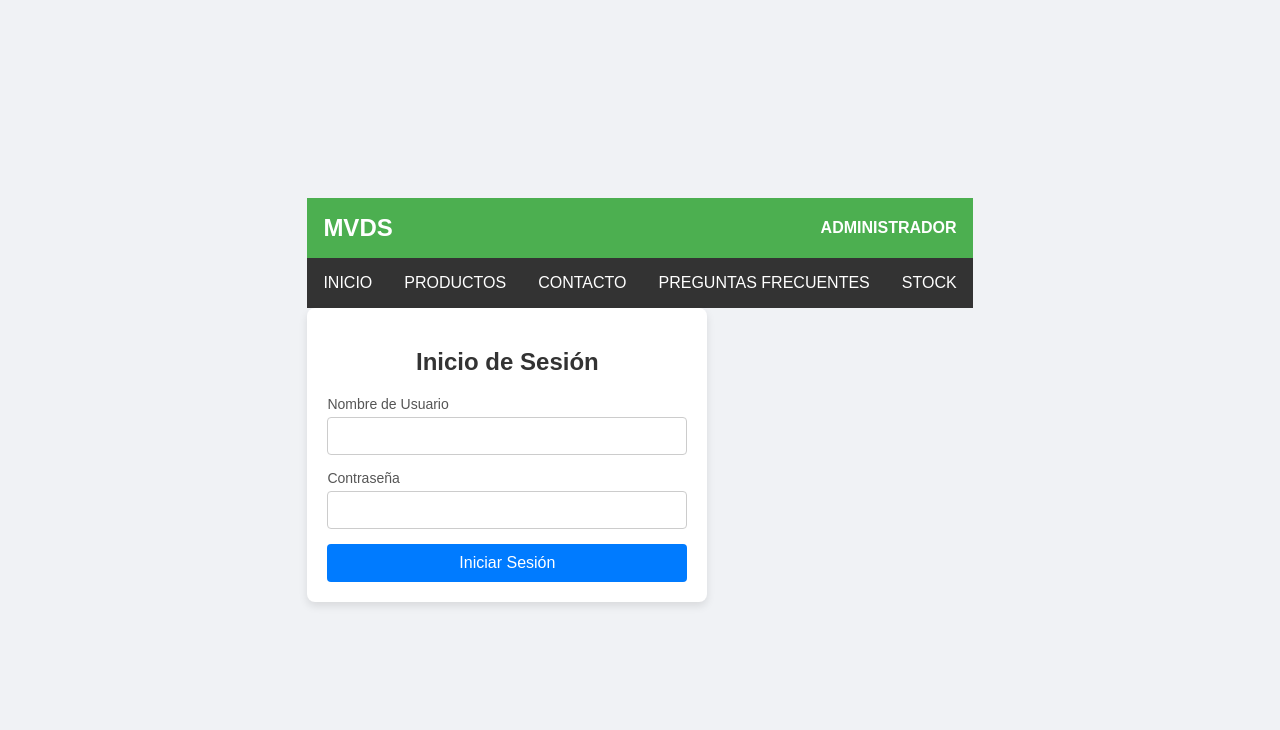
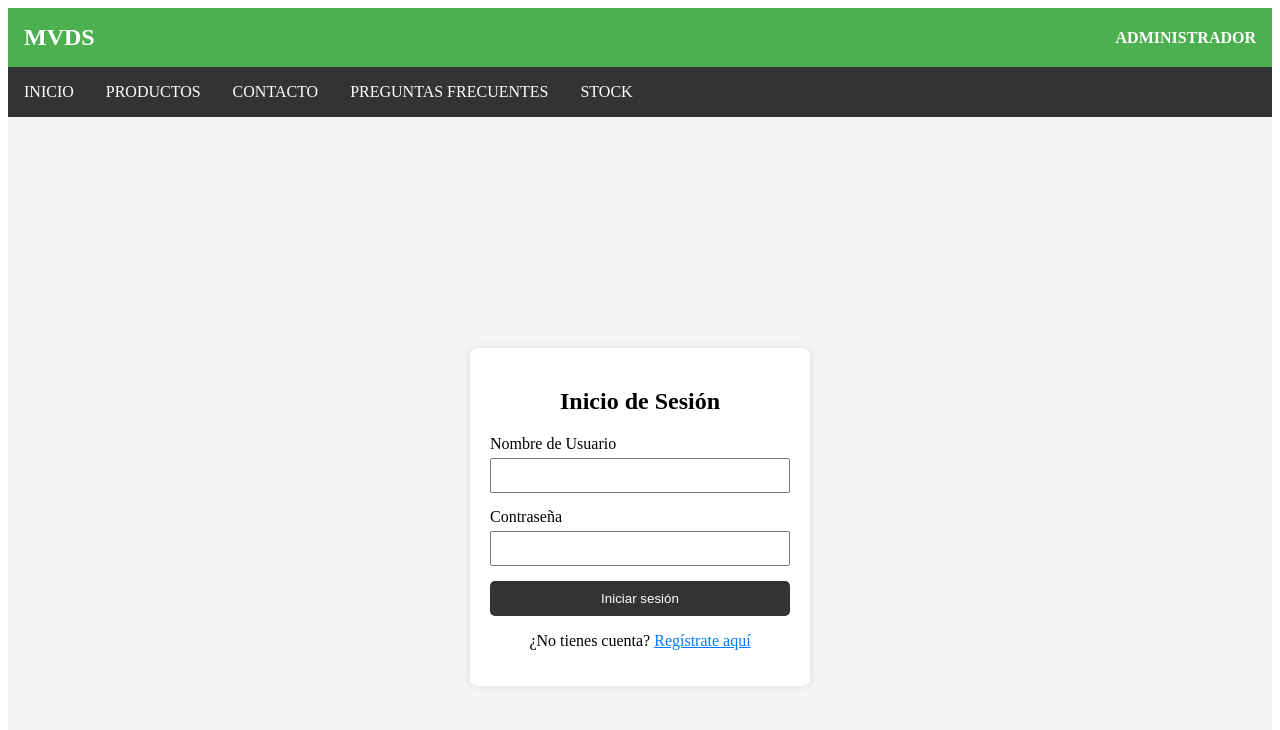
Before and after one commit to FedeRom28/tpifinal, a React (Vite) app: page /LoginForm in a window 1280 px wide. Shown: the top 730 px of the page. Built offline with nearby package versions, Linux system fonts and the light colour scheme.

Commit message:
se hicieron ccambios en los componentes

```diff
--- a/src/App.jsx
+++ b/src/App.jsx
@@ -8,8 +8,6 @@ import LoginForm from "./componentes/LoginForm";
 import Stock from './componentes/Stock';
 import Inicio from './componentes/Inicio';
 
-
-
 class App extends Component {
   constructor(props) {
     super(props);
@@ -17,6 +15,7 @@ class App extends Component {
       searchTerm: ''
     };
   }
+
   render() {
     return (
       <Router>
@@ -26,14 +25,14 @@ class App extends Component {
 
           <main className="flex-grow-1 container my-4">
             <Routes>
-                  <Route path="/" element={<Inicio searchTerm={this.state.searchTerm} />} />
-                  <Route path="/LoginForm" element={<LoginForm/>} />
-                  <Route path="/Modal" element={<Modal/>} />
+              <Route path="/" element={<LoginForm />} />
+              <Route path="/LoginForm" element={<LoginForm />} />
+              <Route path="/Modal" element={<Modal />} />
               <Route path="/Stock" element={<Stock />} />
-                  <Route path="/Navbar" element={<Navbar/>} />
+              <Route path="/Navbar" element={<Navbar />} />
               <Route path="/ProductTable" element={<ProductTable />} />
-                  <Route path="/Header" element={<Header/>} />
-
+              <Route path="/Header" element={<Header />} />
+              <Route path="/Inicio" element={<Inicio searchTerm={this.state.searchTerm} />} />  {/* Ajustar la ruta aquí */}
             </Routes>
           </main>
         </div>
@@ -42,6 +41,4 @@ class App extends Component {
   }
 }
 
-
-
 export default App;
--- a/src/componentes/Inicio.jsx
+++ b/src/componentes/Inicio.jsx
@@ -1,6 +1,5 @@
 import React, { Component } from 'react';
 import './Inicio.css';
-
 class Inicio extends Component {
   state = {
     productos: [
--- a/src/componentes/LoginForm.css
+++ b/src/componentes/LoginForm.css
@@ -1,80 +1,67 @@
-/* LoginForm.css */
-
-body {
-  font-family: Arial, sans-serif;
-  background-color: #f0f2f5;
-  margin: 0;
+.login-container {
   display: flex;
   justify-content: center;
   align-items: center;
   height: 100vh;
+  background-color: #f5f5f5;
 }
 
-.login-container {
-  width: 100%;
-  max-width: 400px;
+.login-form {
   background: #fff;
   padding: 20px;
   border-radius: 8px;
-  box-shadow: 0 4px 8px rgba(0, 0, 0, 0.1);
-  box-sizing: border-box;
-}
-
-.login-form {
-  display: flex;
-  flex-direction: column;
+  box-shadow: 0 0 10px rgba(0, 0, 0, 0.1);
+  width: 300px;
 }
 
 .login-form h2 {
+  text-align: center;
   margin-bottom: 20px;
-  color: #333;
-  text-align: center;
 }
 
 .form-group {
   margin-bottom: 15px;
 }
 
-label {
-  font-size: 14px;
-  color: #555;
+.form-group label {
+  display: block;
   margin-bottom: 5px;
-  display: block;
 }
 
-input {
+.form-group input {
   width: 100%;
-  padding: 10px;
-  font-size: 14px;
-  border: 1px solid #ccc;
-  border-radius: 4px;
+  padding: 8px;
   box-sizing: border-box;
 }
 
-input:focus {
-  border-color: #007bff;
-  outline: none;
-  box-shadow: 0 0 5px rgba(0, 123, 255, 0.5);
-}
-
 .login-button {
-  background-color: #007bff;
+  width: 100%;
+  padding: 10px;
+  background-color: #333;
   color: white;
   border: none;
-  padding: 10px;
-  border-radius: 4px;
-  font-size: 16px;
+  border-radius: 5px;
   cursor: pointer;
-  transition: background-color 0.3s;
 }
 
 .login-button:hover {
-  background-color: #0056b3;
+  background-color: #555;
 }
 
 .error-message {
   color: red;
-  font-size: 14px;
-  margin-bottom: 15px;
+  text-align: center;
+  margin-bottom: 10px;
+}
+
+.text-center {
   text-align: center;
 }
+
+.text-primary {
+  color: #007bff;
+}
+
+.text-primary:hover {
+  text-decoration: underline;
+}
--- a/src/componentes/LoginForm.jsx
+++ b/src/componentes/LoginForm.jsx
@@ -1,7 +1,7 @@
 import React, { Component } from 'react';
+import { Link, Navigate } from 'react-router-dom';
 import axios from 'axios';
 import './LoginForm.css';
-
 
 class LoginForm extends Component {
   constructor(props) {
@@ -10,54 +10,61 @@ class LoginForm extends Component {
       nom_admin: '',
       contraseña: '',
       error: '',
+      isLoggedIn: false,
     };
   }
 
-  handleSubmit = async (e) => {
-    e.preventDefault();
-    this.setState({ error: '' });
+  componentDidMount() {
+    // Verifica si el usuario ya está logueado
+    if (localStorage.getItem('token')) {
+      this.setState({ isLoggedIn: true });
+    }
+  }
 
-    console.log('Datos del formulario:', {
-      nom_admin: this.state.nom_admin,
-      contraseña: this.state.contraseña,
-    });
-
-    try {
-      const response = await axios.post('http://localhost:3000/api/admin/login', {
-        nom_admin: this.state.nom_admin,
-        contraseña: this.state.contraseña,
-      });
-
-      console.log('Respuesta del servidor:', response.data);
-
-      if (response.data.status === 'ok') {
-        const { token } = response.data;
-        localStorage.setItem('token', token);
-        alert('Inicio de sesión exitoso');
-        this.props.navigate('/dashboard'); // Usar navigate para redirigir a /dashboard
-      }
-    } catch (err) {
-      console.error('Error en la solicitud:', err);
-      this.setState({ error: 'Nombre de usuario o contraseña incorrectos.' });
-    }
+  handleChange = (event) => {
+    const { name, value } = event.target;
+    this.setState({ [name]: value });
   };
 
-  handleChange = (e) => {
-    this.setState({ [e.target.id]: e.target.value });
+  iniciarSesion = (event) => {
+    event.preventDefault();
+    const { nom_admin, contraseña } = this.state;
+    const datos = { nom_admin, contraseña };
+    const url = "http://localhost:3000/api/admin/login";
+
+    axios.post(url, datos)
+      .then((response) => {
+        if (response.data.token) {
+          // Si el login es exitoso, guarda el token en el localStorage
+          localStorage.setItem('token', response.data.token);
+          // Actualiza el estado para redirigir
+          this.setState({ isLoggedIn: true });
+        }
+      })
+      .catch((error) => {
+        this.setState({ error: 'Nombre de usuario o contraseña incorrectos' });
+      });
   };
 
   render() {
+    const { nom_admin, contraseña, error, isLoggedIn } = this.state;
+
+    if (isLoggedIn) {
+      return <Navigate to="/inicio" />;  // Redirige a la página de inicio
+    }
+
     return (
       <div className="login-container">
-        <form className="login-form" onSubmit={this.handleSubmit}>
+        <form className="login-form" onSubmit={this.iniciarSesion}>
           <h2>Inicio de Sesión</h2>
-          {this.state.error && <p className="error-message">{this.state.error}</p>}
+          {error && <p className="error-message">{error}</p>}
           <div className="form-group">
             <label htmlFor="nom_admin">Nombre de Usuario</label>
             <input
               type="text"
               id="nom_admin"
-              value={this.state.nom_admin}
+              name="nom_admin"
+              value={nom_admin}
               onChange={this.handleChange}
               required
             />
@@ -67,17 +74,21 @@ class LoginForm extends Component {
             <input
               type="password"
               id="contraseña"
-              value={this.state.contraseña}
+              name="contraseña"
+              value={contraseña}
               onChange={this.handleChange}
               required
             />
           </div>
-          <button type="submit" className="login-button">Iniciar Sesión</button>
+          <button type="submit" className="login-button">Iniciar sesión</button>
+          <p className="text-center mt-4">
+            ¿No tienes cuenta?{' '}
+            <Link to="/registro" className="text-primary">Regístrate aquí</Link>
+          </p>
         </form>
       </div>
     );
   }
 }
 
-
-export default LoginForm
+export default LoginForm;
```
Lines whose indentation alone changed are shown as unchanged.
